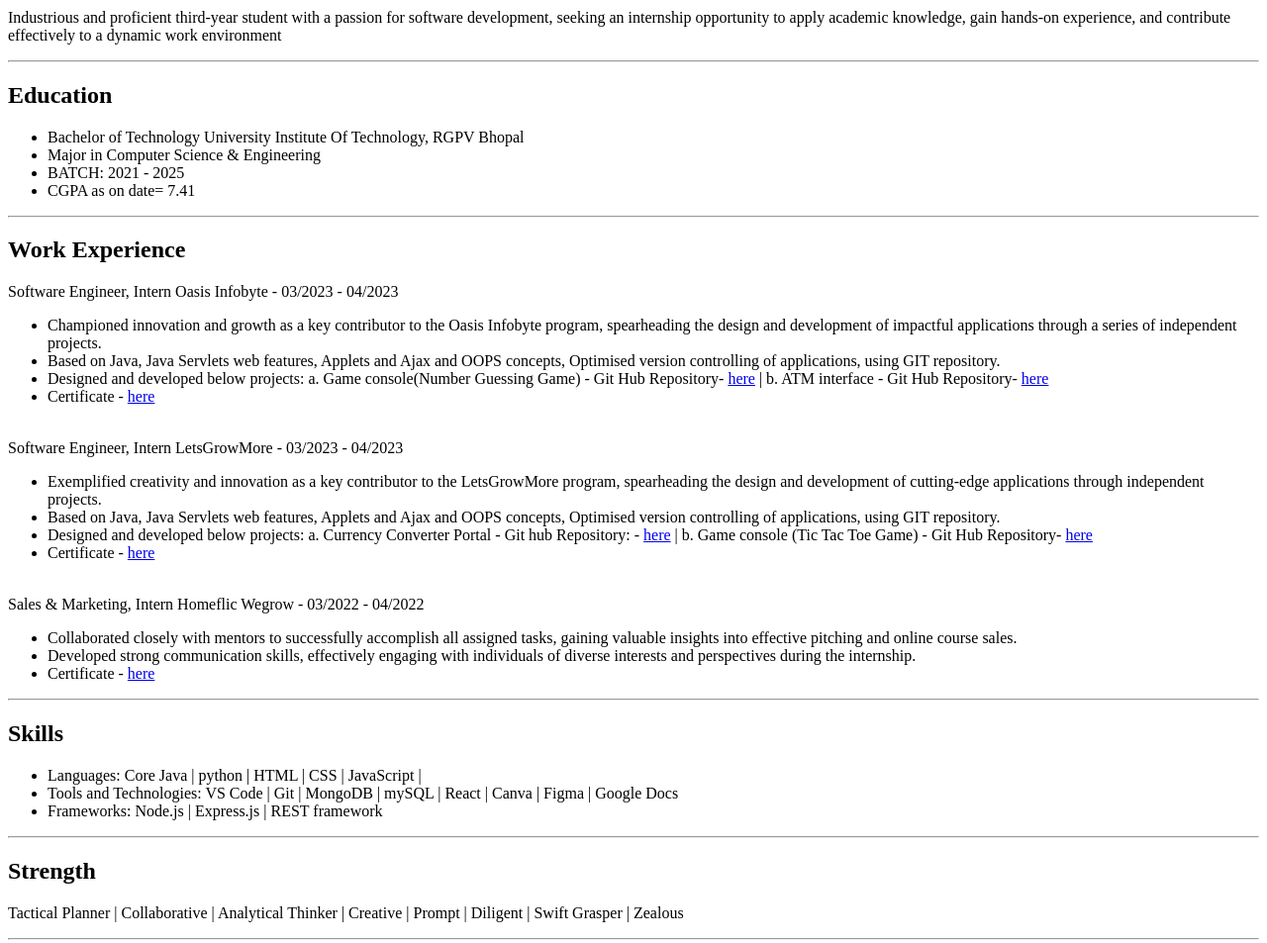
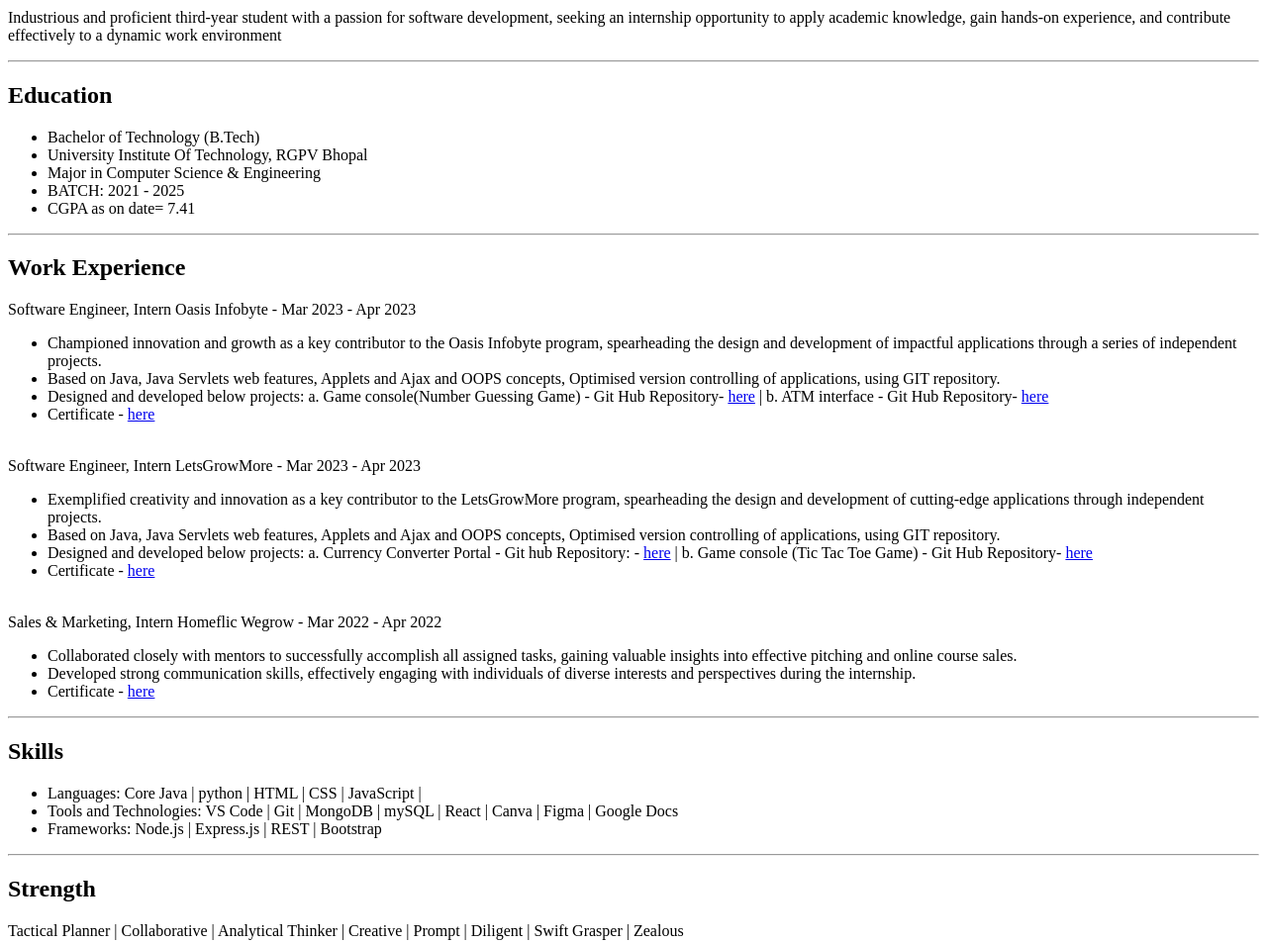
Before and after one commit to techakshat/My_Resume, a plain HTML site: page index.html in a window 1280 px wide. Shown: the part 140-1093 px from the top of the page at 99% size. Drawn offline with Linux system fonts and the light colour scheme.

Commit message:
Update index.html

```diff
--- a/index.html
+++ b/index.html
@@ -15,16 +15,17 @@
     <hr/>
     <h2>Education</h2>
     <ul>
-        <li>Bachelor of Technology University Institute Of Technology, RGPV Bhopal</li>
+        <li>Bachelor of Technology (B.Tech)</li>
+        <li>University Institute Of Technology, RGPV Bhopal</li>
         <li>Major in Computer Science & Engineering</li>
-        <li> BATCH: 2021 - 2025</li>
+        <li>BATCH: 2021 - 2025</li>
         <li>CGPA as on date= 7.41</li>
     </ul>
     <hr/>
 
 
     <h2>Work Experience</h2>
-    <p>Software Engineer, Intern Oasis Infobyte - 03/2023 - 04/2023
+    <p>Software Engineer, Intern Oasis Infobyte - Mar 2023 - Apr 2023
         <ul>
         <li>Championed innovation and growth as a key contributor to the Oasis Infobyte program, spearheading the
             design and development of impactful applications through a series of independent projects.</li>
@@ -36,7 +37,7 @@
     </ul>
 
 
-       <br>Software Engineer, Intern LetsGrowMore - 03/2023 - 04/2023
+       <br>Software Engineer, Intern LetsGrowMore - Mar 2023 - Apr 2023
        <ul>
         <li>Exemplified creativity and innovation as a key contributor to the LetsGrowMore program, spearheading the
             design and development of cutting-edge applications through independent projects.</li>
@@ -47,7 +48,7 @@
         <li>Certificate - <a href="https://www.linkedin.com/in/dongreakshat/overlay/1635529862381/single-media-viewer?type=IMAGE&profileId=ACoAADfGtO4BH21WfYzxURO2oryTjVWYyu-HQ0s&lipi=urn%3Ali%3Apage%3Ad_flagship3_profile_view_base%3BjLYsNxGrSWucEZEOXR4Ydg%3D%3D"> here</a></li>
     </ul>
 
-      <br>  Sales & Marketing, Intern Homeflic Wegrow - 03/2022 - 04/2022
+      <br>  Sales & Marketing, Intern Homeflic Wegrow - Mar 2022 - Apr 2022
       <ul>
         <li>Collaborated closely with mentors to successfully accomplish all assigned tasks, gaining valuable insights
             into effective pitching and online course sales.</li>
@@ -62,7 +63,7 @@
     <ul>
         <li>Languages: Core Java | python | HTML | CSS | JavaScript |</li>
         <li> Tools and Technologies: VS Code | Git | MongoDB | mySQL | React | Canva | Figma | Google Docs</li>
-        <li>Frameworks: Node.js | Express.js | REST framework</li>
+        <li>Frameworks: Node.js | Express.js | REST | Bootstrap </li>
     </ul>
 
     <hr/>
```
